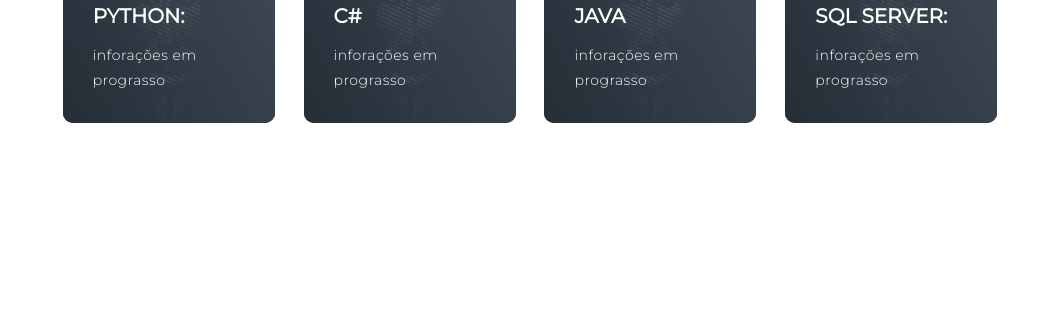
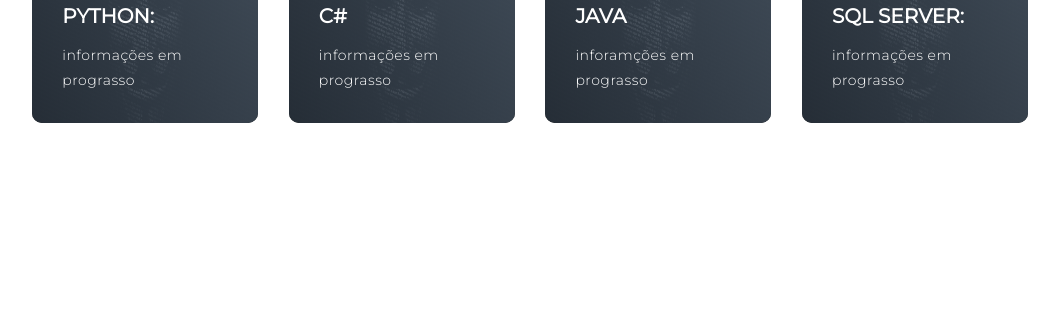
Before and after one commit to WillianDias1988/Portfolio, a plain HTML site: page index.html in a window 1280 px wide. Shown: the part 2068-2400 px from the top of the page, without its empty margins (110-1169 px from the left). Drawn offline with Linux system fonts and the light colour scheme.

Commit message:
correcao da palavras

```diff
--- a/index.html
+++ b/index.html
@@ -65,22 +65,22 @@
                 <div class="service-item">
                   <div class="icon"><img src="https://img.icons8.com/fluency/48/000000/python.png"/></div>
                   <h2>Python: </h2>
-                  <p> inforações em prograsso</p>
+                  <p> informações em prograsso</p>
                 </div>
                 <div class="service-item">
                   <div class="icon"><img src="https://img.icons8.com/color/48/000000/c-sharp-logo.png"/></div>
                   <h2>C#</h2>
-                  <p> inforações em prograsso</p>
+                  <p> informações em prograsso</p>
                 </div>
                 <div class="service-item">
                   <div class="icon"><img src="https://img.icons8.com/external-flaticons-flat-flat-icons/64/000000/external-java-computer-programming-flaticons-flat-flat-icons.png"/></div>
                   <h2>Java</h2>
-                  <p> inforações em prograsso</p>
+                  <p> inforamções em prograsso</p>
                 </div>
                 <div class="service-item">
                   <div class="icon"><img src="https://img.icons8.com/color/48/000000/microsoft-sql-server.png"/></div>
                   <h2>SQL Server:</h2>
-                  <p> inforações em prograsso</p>
+                  <p> informações em prograsso</p>
                 </div>
               </div>
             </div>
```
